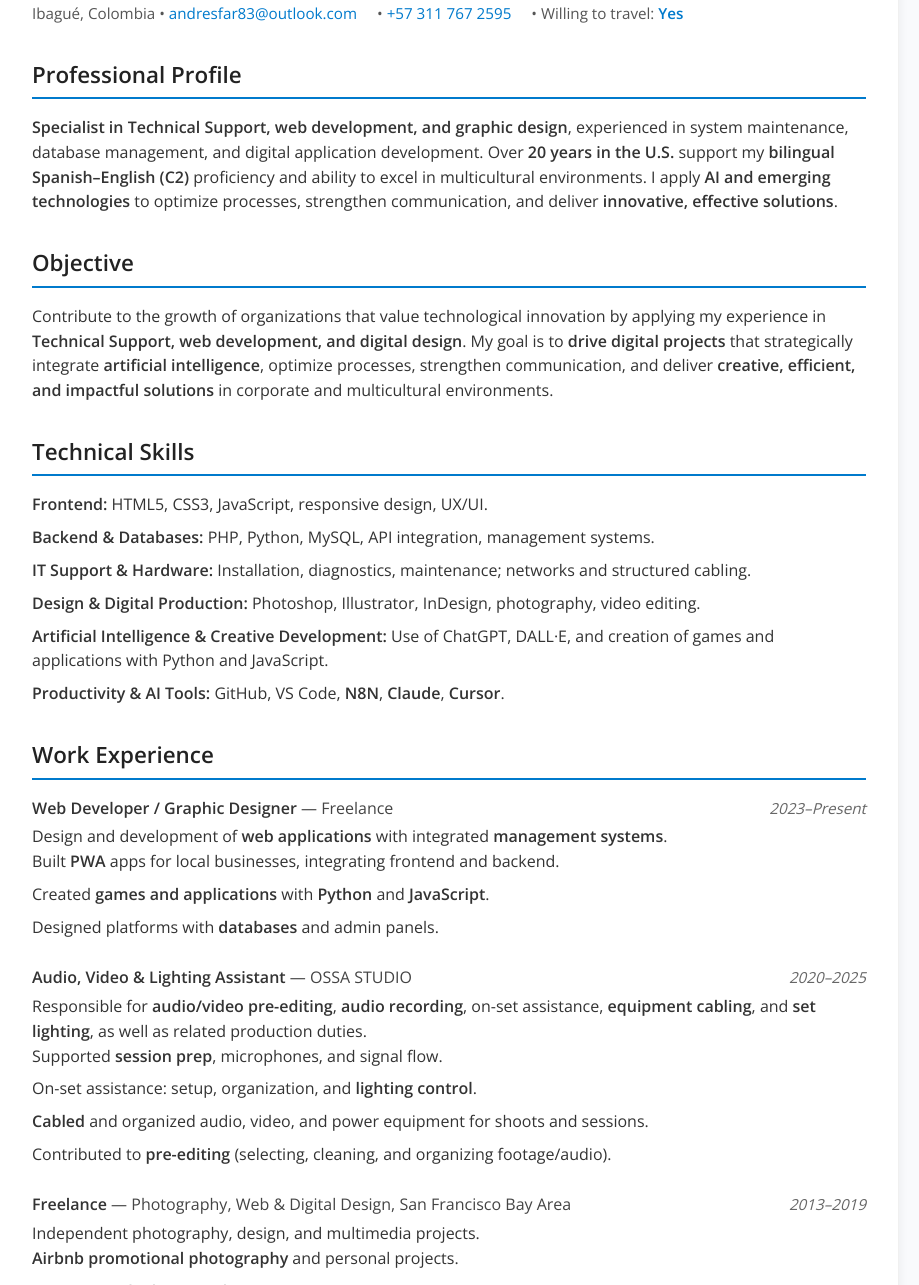
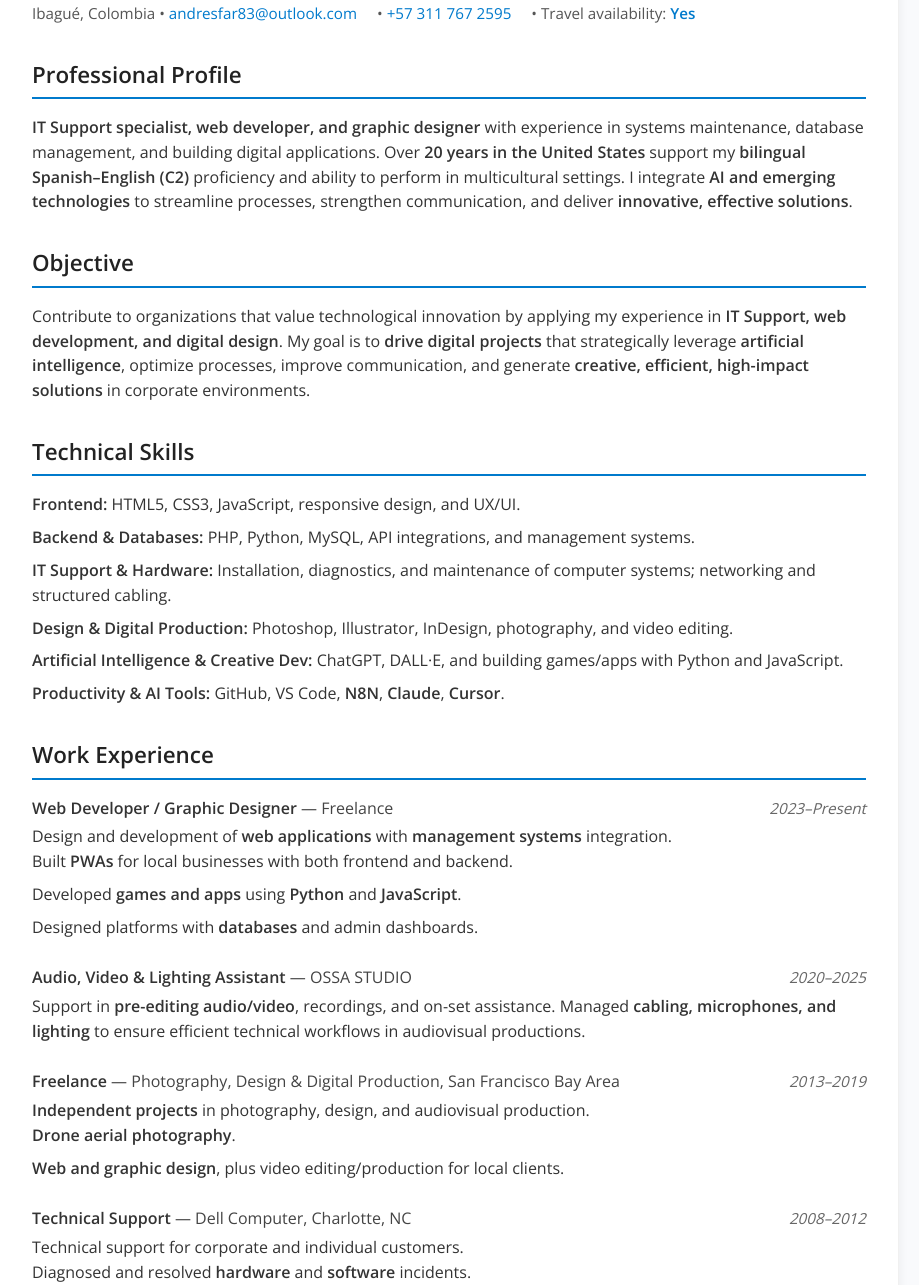
Before and after one commit to andfar83/Professional-CV, a plain HTML site: page index-eng.html in a window 1280 px wide. Shown: the part 115-1400 px from the top of the page, without its empty margins (191-1110 px from the left). Drawn offline with nearby package versions, Linux system fonts and the light colour scheme.

Commit message:
Add files via upload

```diff
--- a/index-eng.html
+++ b/index-eng.html
@@ -3,15 +3,18 @@
 
 <head>
   <meta charset="UTF-8" />
-  <title>CV – Andrés Felipe Ávila Rincón</title>
+  <title>Resume – Andrés Felipe Ávila Rincón</title>
   <meta name="viewport" content="width=device-width, initial-scale=1" />
   <meta name="description"
-    content="Andrés Felipe Ávila Rincón — IT Support, web development, graphic design and AI tools." />
+    content="Andrés Felipe Ávila Rincón — IT Support, web development, graphic design, and AI tools." />
   <meta name="theme-color" content="#007acc" />
   <meta name="msapplication-navbutton-color" content="#007acc" />
   <meta name="apple-mobile-web-app-status-bar-style" content="black-translucent" />
+
+  <!-- Google Fonts -->
   <link href="https://fonts.googleapis.com/css2?family=Montserrat:wght@600&family=Open+Sans:wght@400;600&display=swap"
     rel="stylesheet" />
+
   <style>
     * {
       margin: 0;
@@ -205,11 +208,10 @@
       opacity: 1;
     }
 
-    /* Certificados button: same style as .print-btn, just shifted left */
+    /* Buttons */
     .cert-btn {
       position: absolute;
       right: 112px;
-      /* move left so it doesn't overlap the PDF button */
       top: -29px;
       background: #007acc;
       border: none;
@@ -221,13 +223,6 @@
       box-shadow: 0 2px 6px rgba(0, 0, 0, .15);
     }
 
-    @media print {
-      .cert-btn {
-        display: none !important;
-      }
-    }
-
-    /* Print button */
     .print-btn {
       position: absolute;
       right: -1px;
@@ -271,7 +266,8 @@
       }
 
       .lang-switch,
-      .print-btn {
+      .print-btn,
+      .cert-btn {
         display: none !important;
       }
 
@@ -301,12 +297,13 @@
 
 <body>
   <div class="container">
-    <!-- Button to download certificates -->
+    <!-- Buttons -->
     <button class="cert-btn" onclick="downloadCertificates()">Certificates</button>
     <button class="print-btn" onclick="window.print()">Download PDF</button>
 
     <!-- Language Switch (EN page) -->
-    <label class="lang-switch" aria-label="Change language">
+    <label class="lang-switch" aria-label="Switch language">
+      <!-- On EN page, default is UNCHECKED (English). JS still respects localStorage + redirects) -->
       <input type="checkbox" id="langToggle" role="switch" aria-checked="false" />
       <span class="slider" aria-hidden="true">
         <span class="en">EN</span>
@@ -321,7 +318,7 @@
         Ibagué, Colombia •
         <a href="mailto:andresfar83@outlook.com">andresfar83@outlook.com</a> •
         <a href="tel:+573117672595">+57 311 767 2595</a> •
-        Willing to travel: <span style="color:#007acc; font-weight:600;">Yes</span>
+        Travel availability: <span style="color:#007acc; font-weight:600;">Yes</span>
       </p>
     </header>
 
@@ -329,44 +326,41 @@
     <section class="section">
       <h2>Professional Profile</h2>
       <p>
-        <strong>Specialist in Technical Support, web development, and graphic design</strong>, experienced in
-        system maintenance, database management, and digital application development.
-        Over <strong>20 years in the U.S.</strong> support my <strong>bilingual Spanish–English (C2)</strong>
-        proficiency
-        and ability to excel in multicultural environments. I apply <strong>AI and emerging technologies</strong>
-        to optimize processes, strengthen communication, and deliver <strong>innovative, effective solutions</strong>.
+        <strong>IT Support specialist, web developer, and graphic designer</strong> with experience in systems
+        maintenance, database management, and building digital applications. Over
+        <strong>20 years in the United States</strong> support my <strong>bilingual Spanish–English (C2)</strong>
+        proficiency and ability to perform in multicultural settings. I integrate
+        <strong>AI and emerging technologies</strong> to streamline processes, strengthen communication, and deliver
+        <strong>innovative, effective solutions</strong>.
       </p>
     </section>
-
 
     <!-- Objective -->
     <section class="section">
       <h2>Objective</h2>
       <p>
-        Contribute to the growth of organizations that value technological innovation by applying my experience in
-        <strong>Technical Support, web development, and digital design</strong>.
-        My goal is to <strong>drive digital projects</strong> that strategically integrate
-        <strong>artificial intelligence</strong>, optimize processes, strengthen communication, and deliver
-        <strong>creative, efficient, and impactful solutions</strong> in corporate and multicultural environments.
+        Contribute to organizations that value technological innovation by applying my experience in
+        <strong>IT Support, web development, and digital design</strong>. My goal is to
+        <strong>drive digital projects</strong> that strategically leverage <strong>artificial intelligence</strong>,
+        optimize processes, improve communication, and generate
+        <strong>creative, efficient, high-impact solutions</strong> in corporate environments.
       </p>
     </section>
-
 
     <!-- Technical Skills -->
     <section class="section">
       <h2>Technical Skills</h2>
       <ul class="list">
-        <li><strong>Frontend:</strong> HTML5, CSS3, JavaScript, responsive design, UX/UI.</li>
-        <li><strong>Backend & Databases:</strong> PHP, Python, MySQL, API integration, management systems.</li>
-        <li><strong>IT Support & Hardware:</strong> Installation, diagnostics, maintenance; networks and structured
-          cabling.</li>
-        <li><strong>Design & Digital Production:</strong> Photoshop, Illustrator, InDesign, photography, video editing.
-        </li>
-        <li><strong>Artificial Intelligence & Creative Development:</strong> Use of ChatGPT, DALL·E, and creation of
-          games and applications with Python and JavaScript.</li>
+        <li><strong>Frontend:</strong> HTML5, CSS3, JavaScript, responsive design, and UX/UI.</li>
+        <li><strong>Backend & Databases:</strong> PHP, Python, MySQL, API integrations, and management systems.</li>
+        <li><strong>IT Support & Hardware:</strong> Installation, diagnostics, and maintenance of computer systems;
+          networking and structured cabling.</li>
+        <li><strong>Design & Digital Production:</strong> Photoshop, Illustrator, InDesign, photography, and video
+          editing.</li>
+        <li><strong>Artificial Intelligence & Creative Dev:</strong> ChatGPT, DALL·E, and building games/apps with
+          Python and JavaScript.</li>
         <li><strong>Productivity & AI Tools:</strong> GitHub, VS Code, <strong>N8N</strong>, <strong>Claude</strong>,
-          <strong>Cursor</strong>.
-        </li>
+          <strong>Cursor</strong>.</li>
       </ul>
     </section>
 
@@ -383,15 +377,14 @@
           <span class="job-dates">2023–Present</span>
         </div>
         <p class="job-desc">
-          Design and development of <strong>web applications</strong> with integrated <strong>management
-            systems</strong>.
+          Design and development of <strong>web applications</strong> with <strong>management systems</strong>
+          integration.
         </p>
         <ul class="list">
-          <li>Built <strong>PWA</strong> apps for local businesses, integrating frontend and backend.</li>
-          <li>Created <strong>games and applications</strong> with <strong>Python</strong> and
-            <strong>JavaScript</strong>.
+          <li>Built <strong>PWAs</strong> for local businesses with both frontend and backend.</li>
+          <li>Developed <strong>games and apps</strong> using <strong>Python</strong> and <strong>JavaScript</strong>.
           </li>
-          <li>Designed platforms with <strong>databases</strong> and admin panels.</li>
+          <li>Designed platforms with <strong>databases</strong> and admin dashboards.</li>
         </ul>
       </div>
 
@@ -404,33 +397,26 @@
           <span class="job-dates">2020–2025</span>
         </div>
         <p class="job-desc">
-          Responsible for <strong>audio/video pre-editing</strong>, <strong>audio recording</strong>, on-set assistance,
-          <strong>equipment cabling</strong>, and <strong>set lighting</strong>, as well as related production duties.
+          Support in <strong>pre-editing audio/video</strong>, recordings, and on-set assistance.
+          Managed <strong>cabling, microphones, and lighting</strong> to ensure efficient technical workflows in
+          audiovisual productions.
         </p>
-        <ul class="list">
-          <li>Supported <strong>session prep</strong>, microphones, and signal flow.</li>
-          <li>On-set assistance: setup, organization, and <strong>lighting control</strong>.</li>
-          <li><strong>Cabled</strong> and organized audio, video, and power equipment for shoots and sessions.</li>
-          <li>Contributed to <strong>pre-editing</strong> (selecting, cleaning, and organizing footage/audio).</li>
-        </ul>
       </div>
-
 
       <div class="job">
         <div class="job-header">
           <div>
             <span class="job-title">Freelance</span>
-            <span class="job-org">— Photography, Web & Digital Design, San Francisco Bay Area</span>
+            <span class="job-org">— Photography, Design & Digital Production, San Francisco Bay Area</span>
           </div>
           <span class="job-dates">2013–2019</span>
         </div>
         <p class="job-desc">
-          Independent photography, design, and multimedia projects.
+          <strong>Independent projects</strong> in photography, design, and audiovisual production.
         </p>
         <ul class="list">
-          <li><strong>Airbnb promotional photography</strong> and personal projects.</li>
-          <li><strong>Drone (aerial) photography</strong>.</li>
-          <li><strong>Web and graphic design</strong>, video editing and production for local clients.</li>
+          <li><strong>Drone aerial photography</strong>.</li>
+          <li><strong>Web and graphic design</strong>, plus video editing/production for local clients.</li>
         </ul>
       </div>
 
@@ -443,11 +429,11 @@
           <span class="job-dates">2008–2012</span>
         </div>
         <p class="job-desc">
-          Provided technical support for corporate and individual clients.
+          Technical support for corporate and individual customers.
         </p>
         <ul class="list">
-          <li>Diagnosed and resolved <strong>hardware</strong> and <strong>software</strong> issues.</li>
-          <li>Implemented <strong>structured cabling</strong> and maintained workstations.</li>
+          <li>Diagnosed and resolved <strong>hardware</strong> and <strong>software</strong> incidents.</li>
+          <li>Organized <strong>structured cabling</strong> and maintained workstations.</li>
         </ul>
       </div>
     </section>
@@ -456,38 +442,60 @@
     <section class="section">
       <h2>Education</h2>
       <ul class="list">
-        <li><strong>Continuous Learning (2024–2025):</strong> Applied AI, fundamentals of programming and databases.
-        </li>
-        <li><strong>San Francisco Community College (2015):</strong> Intermediate–Advanced English.</li>
+        <li><strong>AB Tech Institute, Asheville, NC (2024–2025):</strong> Applied AI, programming fundamentals, and
+          databases.</li>
+        <li><strong>San Francisco Community College (2015):</strong> Upper-intermediate English.</li>
         <li><strong>AB Tech Institute, Asheville, NC (2008):</strong> Dreamweaver, InDesign, Photoshop.</li>
         <li><strong>Charlotte Community College (2005):</strong> Basic English.</li>
-        <li><strong>High School Diploma — Externado Popular, Ibagué (1999).</strong></li>
+        <li><strong>High School — Externado Popular Bachillerato, Ibagué (1999).</strong></li>
       </ul>
     </section>
 
     <!-- Languages -->
     <section class="section">
       <h2>Languages</h2>
-      <p><strong>Spanish:</strong> Native • <strong>English:</strong> C2 (20+ years in the U.S.)</p>
+      <p><strong>Spanish:</strong> Native • <strong>English:</strong> C2 (20+ years of residence in the U.S.)</p>
     </section>
   </div>
 
   <script>
+    function downloadCertificates() {
+      const files = [
+        { href: 'certificado-1.png', name: 'certificate-1.png' },
+        { href: 'certificado-2.png', name: 'certificate-2.png' }
+      ];
+      files.forEach((f, i) => {
+        setTimeout(() => {
+          const a = document.createElement('a');
+          a.href = f.href;
+          a.setAttribute('download', f.name);
+          document.body.appendChild(a);
+          a.click();
+          a.remove();
+        }, i * 250);
+      });
+    }
+
     (function () {
       const toggle = document.getElementById('langToggle');
       if (!toggle) return;
+
       const htmlLang = (document.documentElement.getAttribute('lang') || '').toLowerCase();
       const isSpanishDoc = htmlLang.startsWith('es');
       const isEnglishDoc = htmlLang.startsWith('en');
+
       const storage = {
         get(key) { try { return window.localStorage.getItem(key); } catch { return null; } },
         set(key, val) { try { window.localStorage.setItem(key, val); } catch { } }
       };
-      const saved = storage.get('lang');
+
+      const saved = storage.get('lang'); // 'es' or 'en'
+      // On first load (no saved), default to current doc language
       const wantSpanish = saved ? saved === 'es' : isSpanishDoc;
       toggle.checked = wantSpanish;
       toggle.setAttribute('aria-checked', toggle.checked ? 'true' : 'false');
 
+      // If there's a saved preference and we're on the wrong page, redirect.
       if (saved) {
         const targetName = saved === 'es' ? 'index.html' : 'index-eng.html';
         if ((saved === 'es' && !isSpanishDoc) || (saved === 'en' && !isEnglishDoc)) {
@@ -497,6 +505,7 @@
         }
       }
 
+      // When toggling, persist and jump between ES/EN files.
       toggle.addEventListener('change', () => {
         const lang = toggle.checked ? 'es' : 'en';
         toggle.setAttribute('aria-checked', toggle.checked ? 'true' : 'false');
```
